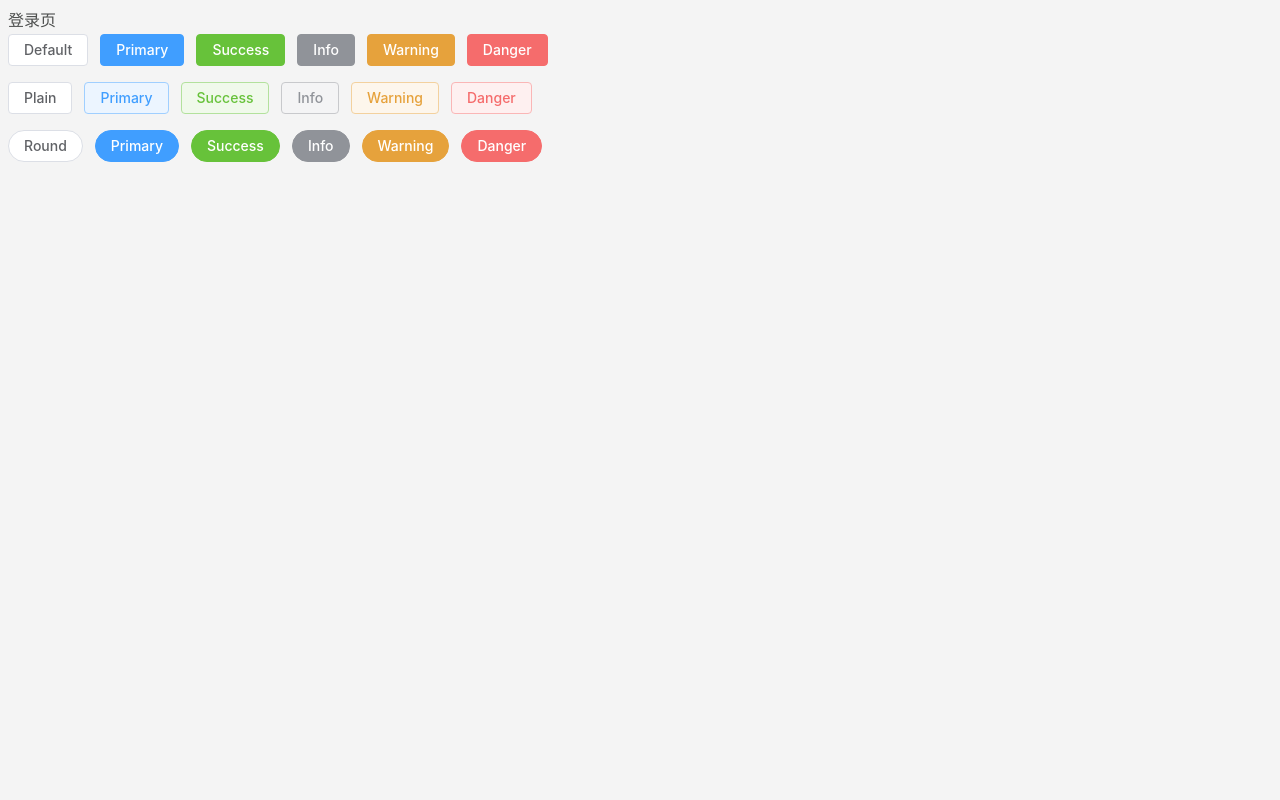
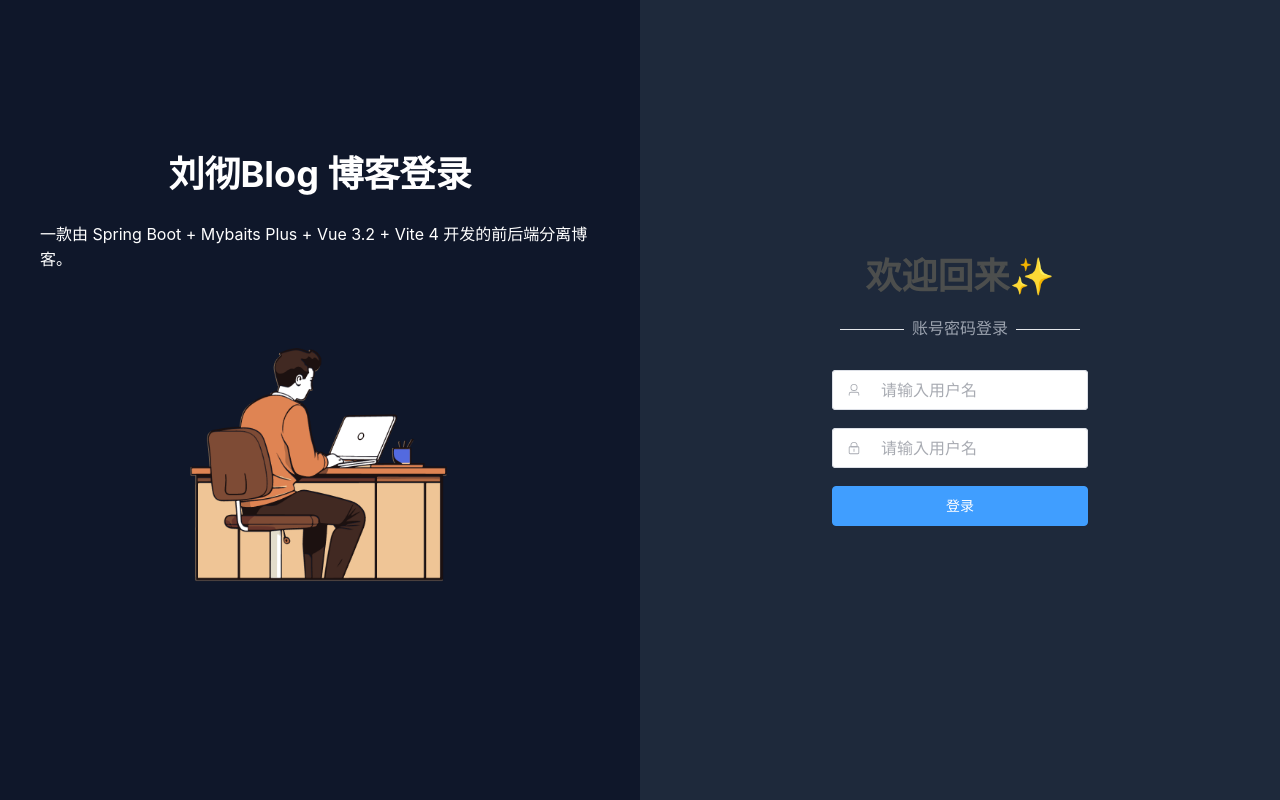
Before and after one commit to 0liu0/blog-vue3, a Vue app: page /#/login in a window 1280 px wide. Built offline with nearby package versions, Linux system fonts and the light colour scheme.

Commit message:
登录页面修改

```diff
--- a/components.d.ts
+++ b/components.d.ts
@@ -8,6 +8,9 @@
 declare module 'vue' {
   export interface GlobalComponents {
     ElButton: typeof import('element-plus/es')['ElButton']
+    ElForm: typeof import('element-plus/es')['ElForm']
+    ElFormItem: typeof import('element-plus/es')['ElFormItem']
+    ElInput: typeof import('element-plus/es')['ElInput']
     ElRow: typeof import('element-plus/es')['ElRow']
     HelloWorld: typeof import('./src/components/HelloWorld.vue')['default']
     IconCommunity: typeof import('./src/components/icons/IconCommunity.vue')['default']
--- a/index.html
+++ b/index.html
@@ -1,13 +1,16 @@
 <!DOCTYPE html>
 <html lang="en">
+
 <head>
   <meta charset="UTF-8">
   <link rel="icon" href="/favicon.ico">
   <meta name="viewport" content="width=device-width, initial-scale=1.0">
-    <title>刘彻Blog</title>
+  <title>刘彻 Blog</title>
 </head>
+
 <body>
   <div id="app"></div>
   <script type="module" src="/src/main.ts"></script>
 </body>
+
 </html>
--- a/package.json
+++ b/package.json
@@ -12,6 +12,7 @@
     "type-check": "vue-tsc --build --force"
   },
   "dependencies": {
+    "@element-plus/icons-vue": "^2.3.1",
     "element-plus": "^2.5.5",
     "flowbite": "^2.2.1",
     "pinia": "^2.1.7",
--- a/src/assets/main.css
+++ b/src/assets/main.css
@@ -9,3 +9,6 @@
   background: #f4f4f4;
   line-height: 1.6;
 }
+[type='text']:focus, [type='email']:focus, [type='url']:focus, [type='password']:focus, [type='number']:focus, [type='date']:focus, [type='datetime-local']:focus, [type='month']:focus, [type='search']:focus, [type='tel']:focus, [type='time']:focus, [type='week']:focus, [multiple]:focus, textarea:focus, select:focus {
+  box-shadow: 0 0 0 1px transparent inset!important;
+}
--- a/src/main.ts
+++ b/src/main.ts
@@ -1,12 +1,17 @@
 import '@/assets/main.css'
 import { createApp } from 'vue'
 import { createPinia } from 'pinia'
+// 导入 Element Plus 图标
+import * as ElementPlusIconsVue from '@element-plus/icons-vue'
 
 import App from '@/App.vue'
 import router from '@/router'
 
 const app = createApp(App)
-
+// 引入elementUI图标
+for (const [key, component] of Object.entries(ElementPlusIconsVue)) {
+    app.component(key, component)
+}
 app.use(createPinia())
 app.use(router)
 
--- a/src/pages/admin/login.vue
+++ b/src/pages/admin/login.vue
@@ -1,42 +1,62 @@
 <template>
-    <div class="p-2">
-        <h1>登录页</h1>
-        <el-row class="mb-4">
-            <el-button>Default</el-button>
-            <el-button type="primary">Primary</el-button>
-            <el-button type="success">Success</el-button>
-            <el-button type="info">Info</el-button>
-            <el-button type="warning">Warning</el-button>
-            <el-button type="danger">Danger</el-button>
-        </el-row>
-
-        <el-row class="mb-4">
-            <el-button plain>Plain</el-button>
-            <el-button type="primary" plain>Primary</el-button>
-            <el-button type="success" plain>Success</el-button>
-            <el-button type="info" plain>Info</el-button>
-            <el-button type="warning" plain>Warning</el-button>
-            <el-button type="danger" plain>Danger</el-button>
-        </el-row>
-
-        <el-row class="mb-4">
-            <el-button round>Round</el-button>
-            <el-button type="primary" round>Primary</el-button>
-            <el-button type="success" round>Success</el-button>
-            <el-button type="info" round>Info</el-button>
-            <el-button type="warning" round>Warning</el-button>
-            <el-button type="danger" round>Danger</el-button>
-        </el-row>
-
-
-
+  <div class="grid grid-cols-2 h-screen">
+    <div class="col-span-2 order-2 p-10 md:col-span-1 md:order-1 bg-slate-900">
+      <!-- 指定为 flex 布局，并设置为屏幕垂直水平居中，高度为 100% -->
+      <div class="flex justify-center items-center h-full flex-col">
+        <h2 class="font-bold text-4xl mb-7 text-white">刘彻Blog 博客登录</h2>
+        <p class="text-white">
+          一款由 Spring Boot + Mybaits Plus + Vue 3.2 + Vite 4 开发的前后端分离博客。
+        </p>
+        <!-- 指定图片宽度为父级元素的 1/2 -->
+        <img src="@/assets/developer.png" class="w-2/3" />
+      </div>
     </div>
+    <div class="col-span-2 order-1 md:col-span-1 md:order-2 bg-slate-800">
+      <!-- flex-col 用于指定子元素垂直排列 -->
+      <div class="flex justify-center items-center h-full flex-col">
+        <!-- 大标题，设置字体粗细、大小、下边距 -->
+        <h1 class="font-bold text-4xl mb-5">欢迎回来✨</h1>
+        <!-- 设置 flex 布局，内容垂直水平居中，文字颜色，以及子内容水平方向 x 轴间距 -->
+        <div class="flex items-center justify-center mb-7 text-gray-400 space-x-2">
+          <!-- 左边横线，高度为 1px, 宽度为 16，背景色设置 -->
+          <span class="h-[1px] w-16 bg-gray-200" />
+          <span>账号密码登录</span>
+          <!-- 右边横线 -->
+          <span class="h-[1px] w-16 bg-gray-200" />
+        </div>
+        <!-- 引入 Element Plus 表单组件，移动端设置宽度为 5/6，PC 端设置为 2/5 -->
+        <el-form class="w-5/6 md:w-2/5">
+          <el-form-item>
+            <!-- 输入框组件 -->
+            <el-input
+              size="large"
+              placeholder="请输入用户名"
+              :prefix-icon="User"
+              clearable
+            />
+          </el-form-item>
+          <el-form-item>
+            <!-- 密码框组件 -->
+            <el-input
+              size="large"
+              type="password"
+              placeholder="请输入用户名"
+              :prefix-icon="Lock"
+              clearable
+            />
+          </el-form-item>
+          <el-form-item>
+            <!-- 登录按钮，宽度设置为 100% -->
+            <el-button class="w-full" size="large" type="primary">登录</el-button>
+          </el-form-item>
+        </el-form>
+      </div>
+    </div>
+  </div>
 </template>
 
 <script setup>
-
+import { User, Lock } from "@element-plus/icons-vue";
 </script>
 
-<style scoped>
-
-</style>
+<style scoped></style>
```
Also changed, not shown: src/assets/developer.png (added), 1 other file (tests, documents, lock files or other folders). Lines whose indentation alone changed are shown as unchanged.
